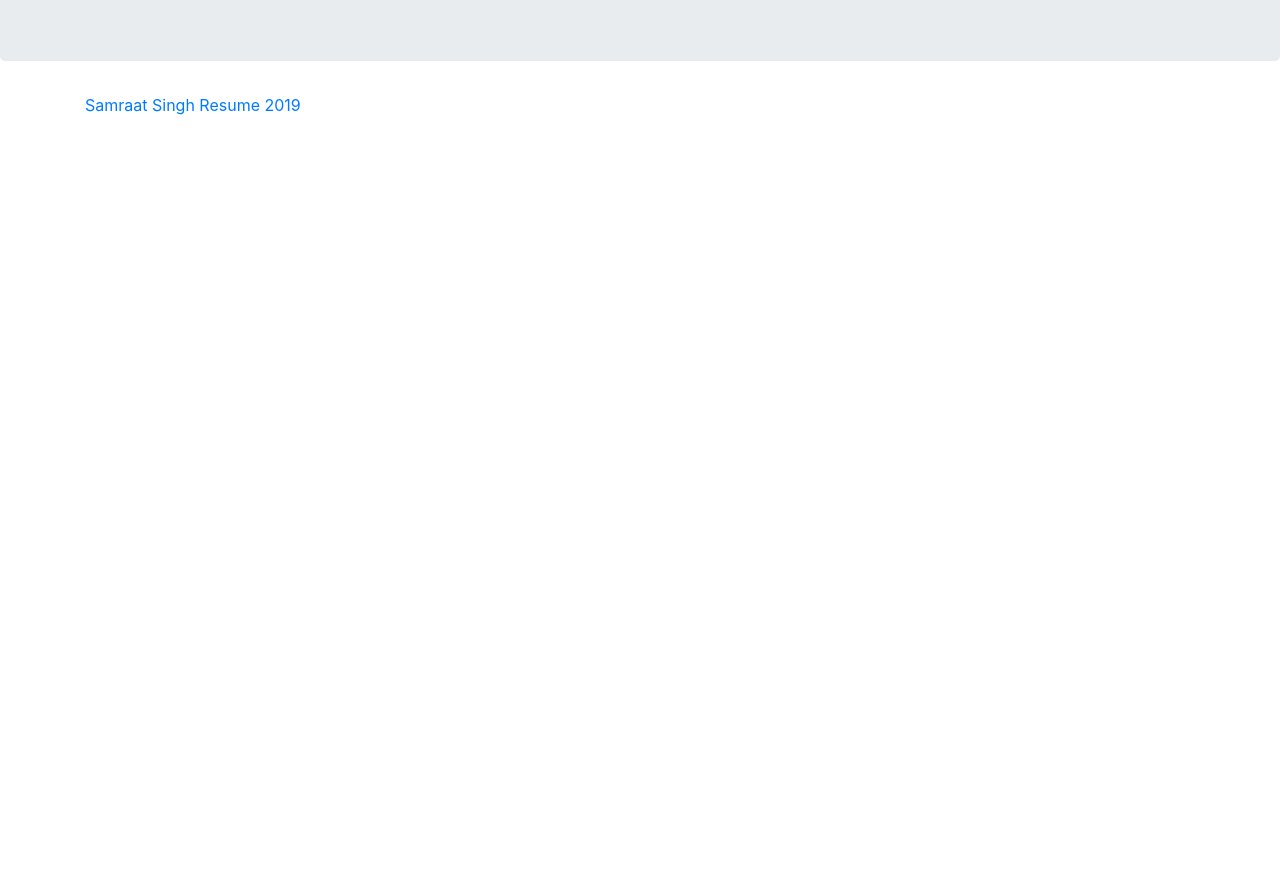
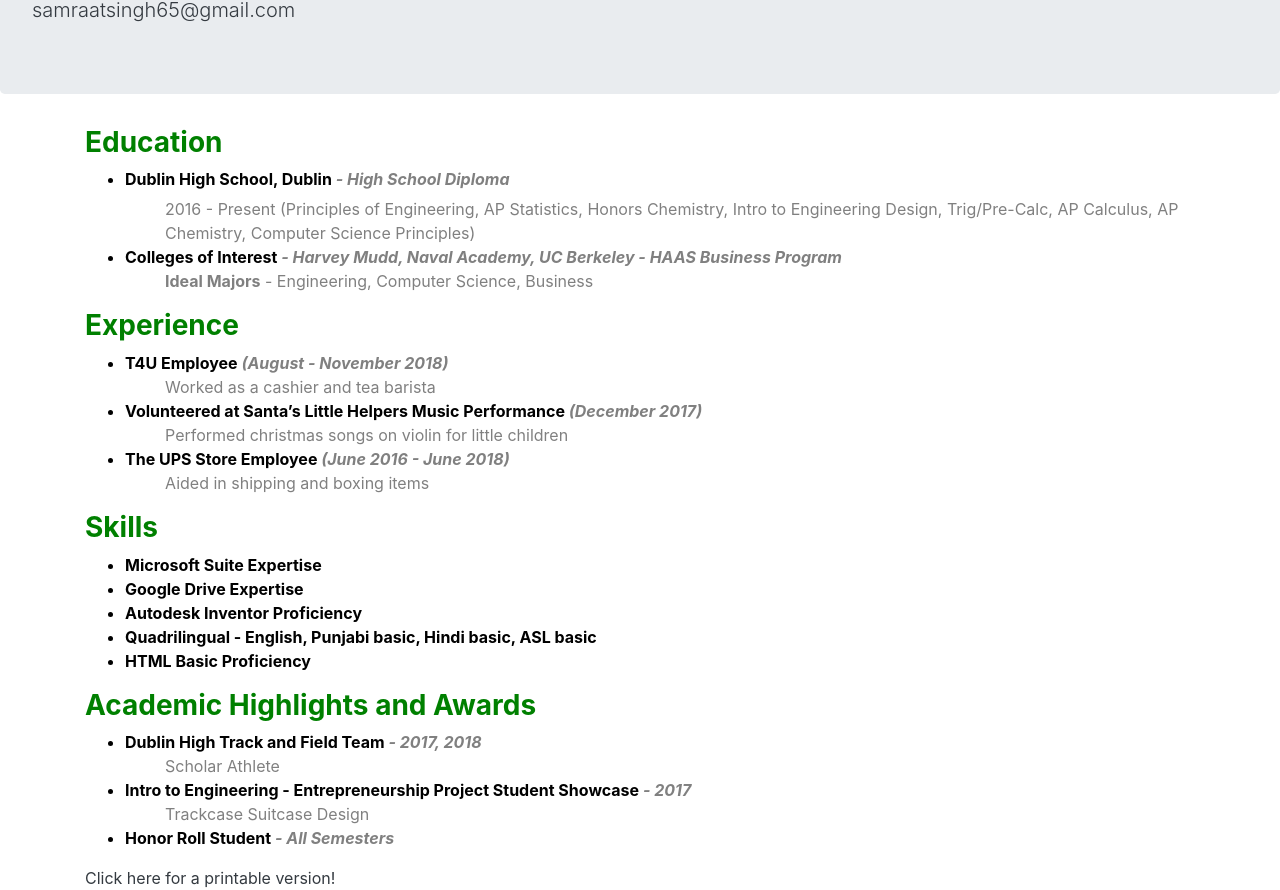
Before and after one commit to samraat65/portfolio, a plain HTML site: page Singh_Resume.html in a window 1280 px wide. Shown: the part 228-1118 px from the top of the page. Before the commit the page ends 800 px from the top, so only its background shows below. Drawn offline with Linux system fonts and the light colour scheme.

Commit message:
2nd commit

```diff
--- a/Singh_Resume.html
+++ b/Singh_Resume.html
@@ -16,12 +16,49 @@
           </nav>
          </div>
          <div class="jumbotron">
-              <h1 class="display-4">Resume</h1>
-              <p class="lead">Samraat Singh</p>
+              <h1 class="display-4"><strong>Resume</strong></h1>
+              <h2>Samraat Singh</h2>
+              <h3 class="lead">samraatsingh65@gmail.com</h3>
          </div>
 
          <div class="container">
-             <a href="https://docs.google.com/document/d/1rBB_-UfNgtgHQTD1pYhN0eYtkNZ-T2G1P8B8wwOhGjM/edit?usp=sharing">Samraat Singh Resume 2019</a>
+             <h3 style = "color:green"><strong>Education</strong></h3>
+                 <ul>
+                     <li style = "color:black"><h6><strong>Dublin High School, Dublin <i style = "color:gray">- High School Diploma</i></strong></h6></li>
+                         <ul style = "color:gray" "font-size: 10px" >2016 - Present  (Principles of Engineering, AP Statistics, Honors Chemistry, Intro to Engineering Design,
+                         Trig/Pre-Calc, AP Calculus, AP Chemistry, Computer Science Principles) </ul>
+                     <li style = "color:black"><strong>Colleges of Interest <i style = "color:gray">- Harvey Mudd, Naval Academy, UC Berkeley - HAAS Business Program</i></strong></li>
+                         <ul style = "color:gray" "font-size: 10px" ><strong>Ideal Majors</strong> - Engineering, Computer Science, Business</ul>
+                 </ul>
+             <h3 style = "color:green"><strong>Experience</strong></h3>
+                 <ul>
+                     <li style = "color:black"><strong>T4U Employee<i style = "color:gray"> (August - November 2018)</i></strong></li>
+                         <ul style = "color:gray" "font-size: 10px" >Worked as a cashier and tea barista</ul>
+                     <li style = "color:black"><strong>Volunteered at Santa’s Little Helpers Music Performance<i style = "color:gray"> (December 2017)</i></strong></li>
+                         <ul style = "color:gray" "font-size: 10px" >Performed christmas songs on violin for little children</ul>
+                     <li style = "color:black"><strong>The UPS Store Employee<i style = "color:gray"> (June 2016 - June 2018)</i></strong></li>
+                         <ul style = "color:gray" "font-size: 10px" >Aided in shipping and boxing items</ul>
+                 </ul>
+             <h3 style = "color:green"><strong>Skills</strong></h3>
+                 <ul>
+                     <li style="color:black"><strong>Microsoft Suite Expertise</strong></li>
+                     <li style="color:black"><strong>Google Drive Expertise</strong></li>
+                     <li style="color:black"><strong>Autodesk Inventor Proficiency</strong></li>
+                     <li style="color:black"><strong>Quadrilingual - English, Punjabi basic, Hindi basic,  ASL basic</strong></li>
+                     <li style="color:black"><strong>HTML Basic Proficiency</strong></li>
+                 </ul>
+             <h3 style = "color:green"><strong>Academic Highlights and Awards</strong></h3>
+                 <ul>
+                     <li style="color:black"><strong>Dublin High Track and Field Team <i style = "color:gray">- 2017, 2018</i></strong></li>
+                          <ul style = "color:gray" "font-size: 10px" >Scholar Athlete</ul>
+                     <li style="color:black"><strong>Intro to Engineering - Entrepreneurship Project Student Showcase<i style = "color:gray"> - 2017</i></strong></li>
+                          <ul style = "color:gray" "font-size: 10px" >Trackcase Suitcase Design</ul>
+                     <li style="color:black"><strong>Honor Roll Student<i style = "color:gray"> - All Semesters</i></strong></li>
+
+                 </ul>
+
+
+             <a href="https://docs.google.com/document/d/1rBB_-UfNgtgHQTD1pYhN0eYtkNZ-T2G1P8B8wwOhGjM/edit?usp=sharing">Click here for a printable version!</a>
 
 
          </div>
```
Also changed, not shown: Singh_AboutMe.html (+5 -6 lines), Singh_Projects.html (+1 -1 lines), bootstrap-4.1.2-dist/css/bootstrap.css.
